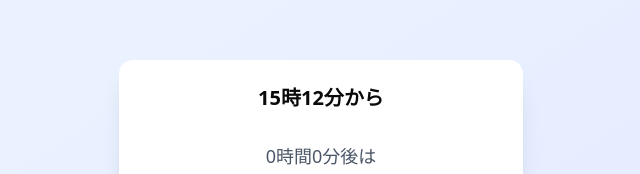
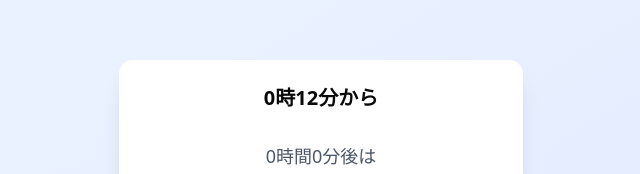
Before and after one commit to yanrimo/hey-time, a Next.js app: page /result in a window 1280 px wide. Shown: the part 188-362 px from the top of the page, without its empty margins (319-959 px from the left). Built offline with nearby package versions, Linux system fonts and the light colour scheme.

Commit message:
feat: add @date-fns/tz for timezone handling in date calculations

```diff
--- a/package.json
+++ b/package.json
@@ -9,6 +9,7 @@
     "lint": "next lint"
   },
   "dependencies": {
+    "@date-fns/tz": "^1.2.0",
     "@radix-ui/react-label": "^2.1.7",
     "@radix-ui/react-slot": "^1.2.3",
     "@radix-ui/react-switch": "^1.2.5",
--- a/src/app/result/page.tsx
+++ b/src/app/result/page.tsx
@@ -7,6 +7,7 @@ import {
   CardTitle,
 } from "@/components/common/Card";
 import { add, format } from "date-fns";
+import { TZDate } from "@date-fns/tz";
 import Link from "next/link";
 
 type Props = {
@@ -18,7 +19,8 @@ type Props = {
 
 export default async function ResultPage({ searchParams }: Props) {
   const { hours: paramsHours, minutes: paramsMinutes } = await searchParams;
-  const currentDate = new Date();
+  // TODO: 日付共通処理で共通化したい
+  const currentDate = new TZDate(new Date(), "Asia/Tokyo");
   const formattedCurrentDate = format(currentDate, "H時m分");
 
   const hours = parseInt(paramsHours || "0", 10);
```
Also changed, not shown: 1 other file (tests, documents, lock files or other folders).
